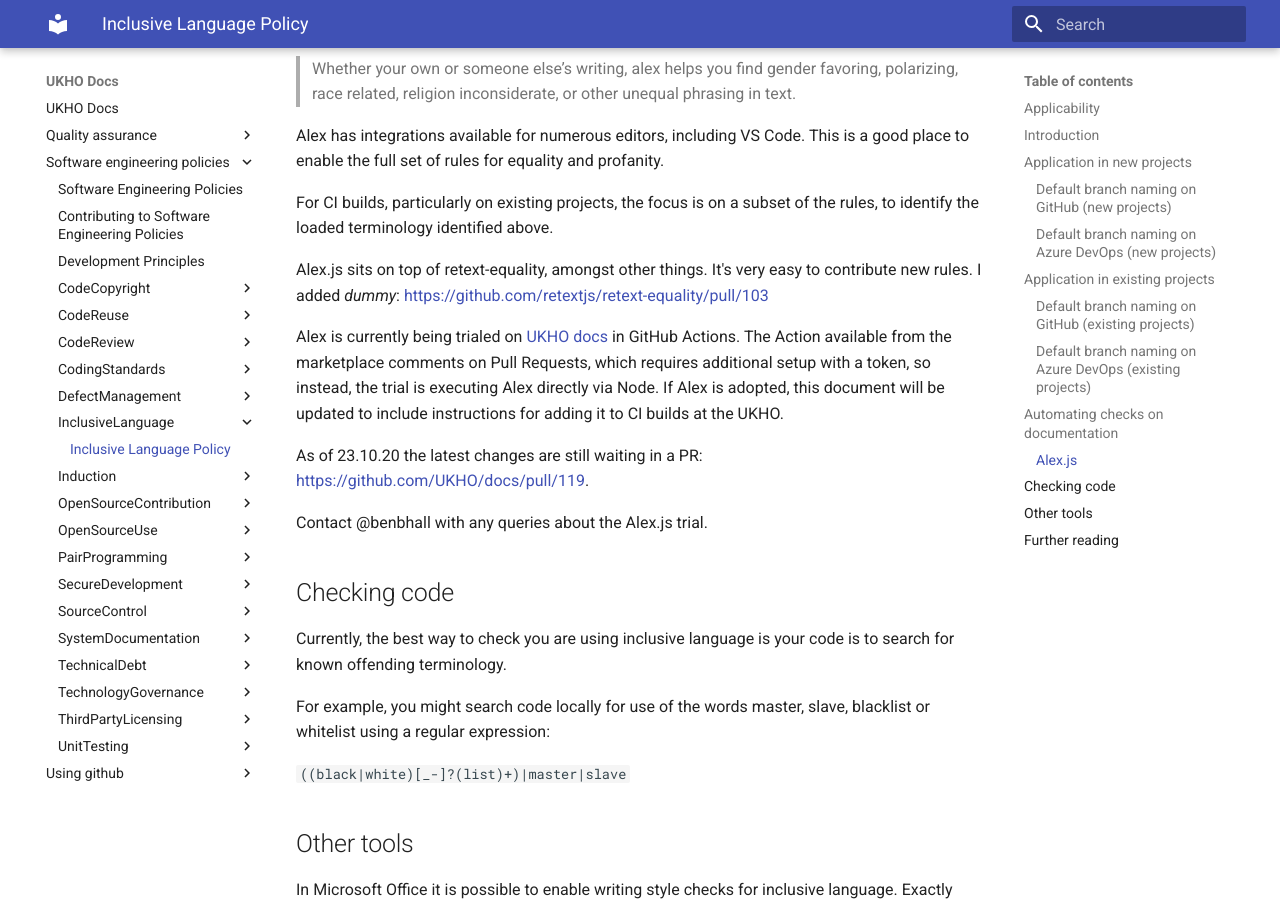
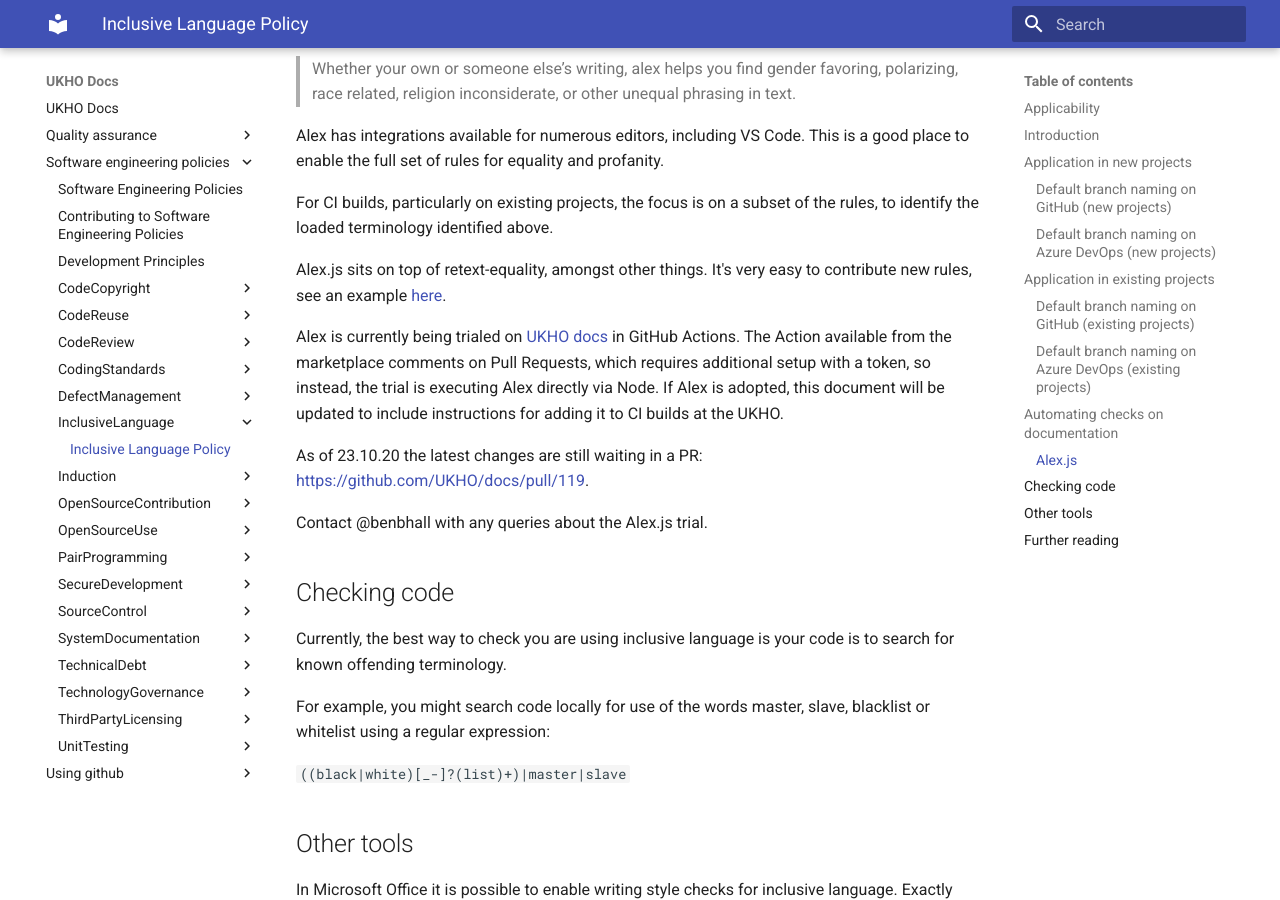
Before and after one commit to UKHO/docs, an MkDocs documentation site: the page built from docs/software-engineering-policies/InclusiveLanguage/InclusiveLanguagePolicy.md, in a window 1280 px wide and 900 px high, scrolled down 2388 px. Built offline with MkDocs 1.6.1 and Material for MkDocs 9.7.7, drawn with Linux system fonts in a browser that asks for light colours.

Commit message:
Address inclusive language warnings

```diff
--- a/docs/software-engineering-policies/InclusiveLanguage/InclusiveLanguagePolicy.md
+++ b/docs/software-engineering-policies/InclusiveLanguage/InclusiveLanguagePolicy.md
@@ -76,7 +76,7 @@ Alex has integrations available for numerous editors, including VS Code. This is
 
 For CI builds, particularly on existing projects, the focus is on a subset of the rules, to identify the loaded terminology identified above.
 
-Alex.js sits on top of retext-equality, amongst other things. It's very easy to contribute new rules. I added _dummy_: https://github.com/retextjs/retext-equality/pull/103
+Alex.js sits on top of retext-equality, amongst other things. It's very easy to contribute new rules, see an example [here](https://github.com/retextjs/retext-equality/pull/103).
 
 Alex is currently being trialed on [UKHO docs](https://github.com/ukho/docs) in GitHub Actions. The Action available from the marketplace comments on Pull Requests, which requires additional setup with a token, so instead, the trial is executing Alex directly via Node. If Alex is adopted, this document will be updated to include instructions for adding it to CI builds at the UKHO.
 
```
Also changed, not shown: docs/software-engineering-policies/OpenSourceUse/OpenSourceUsePolicy.md (+1 -1 lines).
